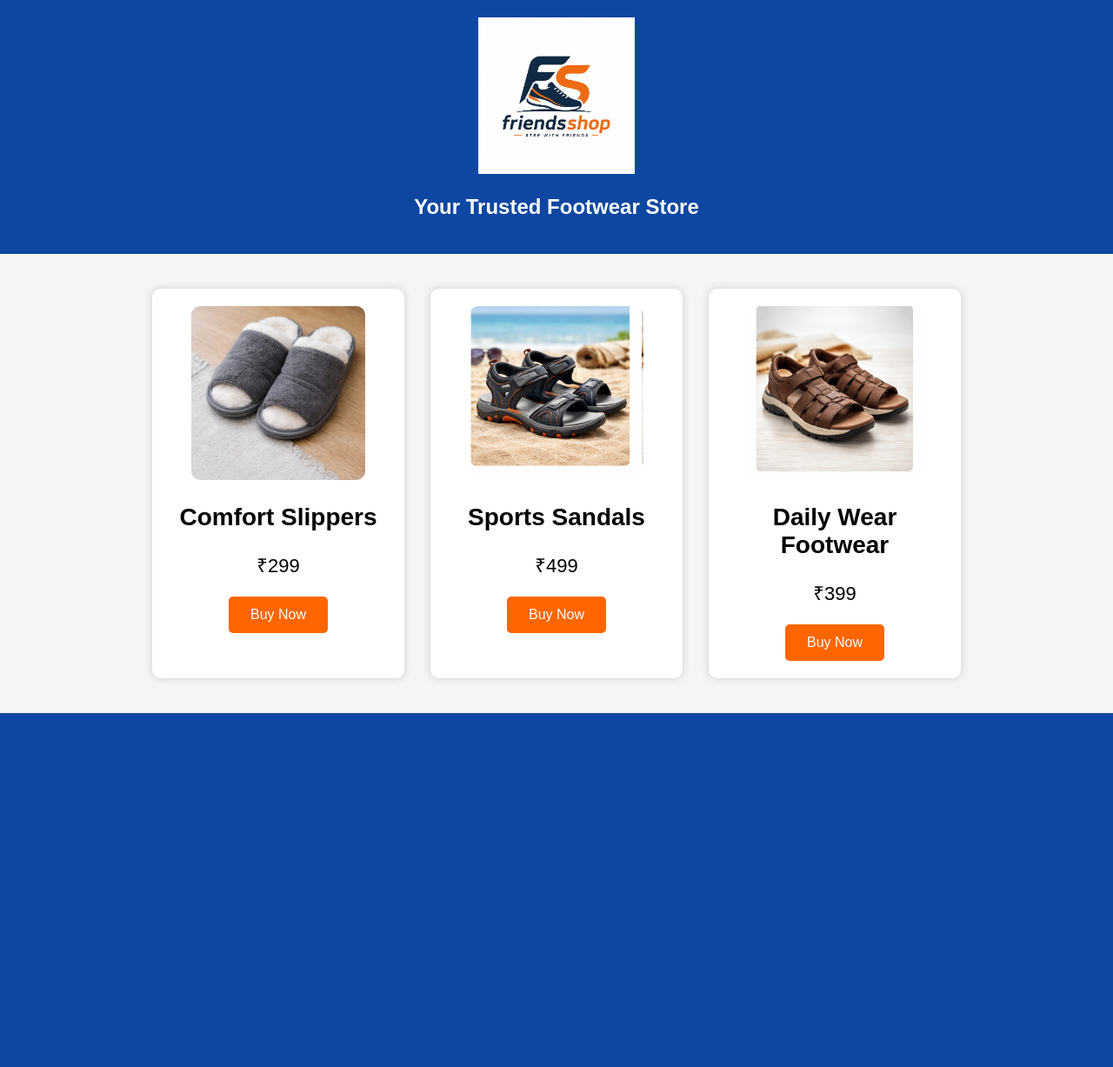
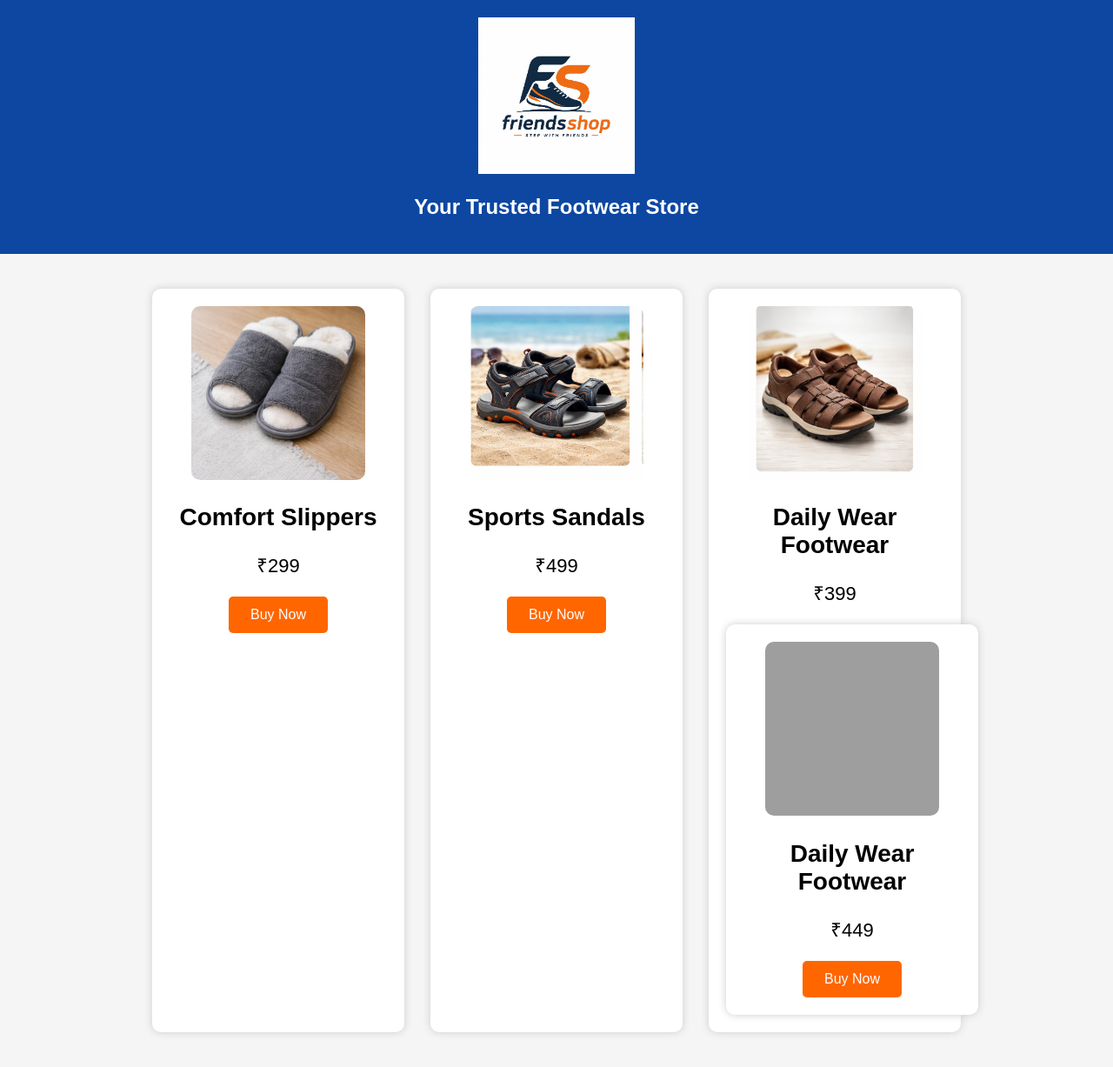
Before and after one commit to attiharish1234-beep/friendsshop, a Django app: page / in a window 1280 px wide. Shown: the whole page at 87% size. Before the commit the page ends 820 px from the top, so only its background shows below. Run offline with Django 5.2, Linux system fonts and the light colour scheme; grey boxes are pictures that could not be loaded.

Commit message:
added buckle product

```diff
--- a/templates/home.html
+++ b/templates/home.html
@@ -103,6 +103,11 @@
         <h2>Daily Wear Footwear</h2>
         <p class="price">₹399</p>
 
+    <div class="product">
+        <img src="{% static 'images/buckle' %}" alt="Footwear">
+        <h2>Daily Wear Footwear</h2>
+        <p class="price">₹449</p>
+
         <a href="/product/">
             <button>Buy Now</button>
         </a>
```
Also changed, not shown: static/images/buckle.jpg (added).
